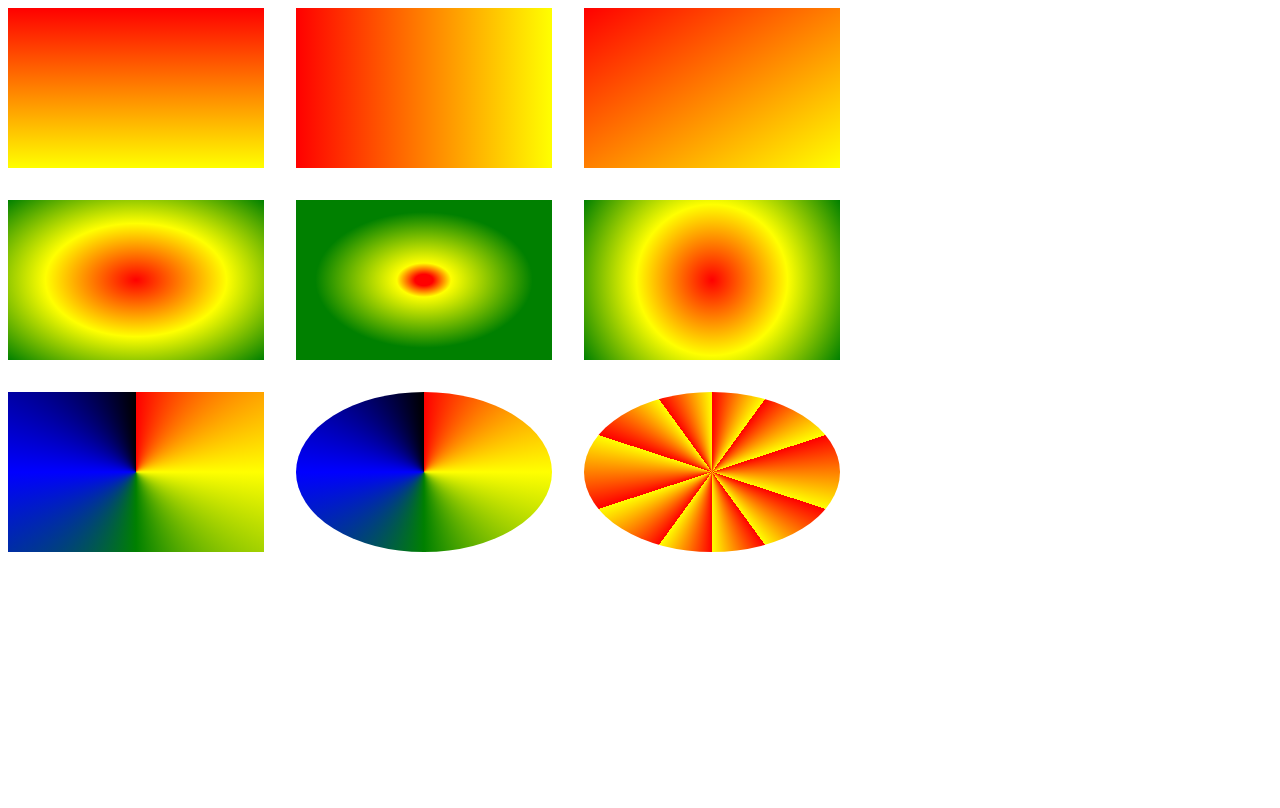
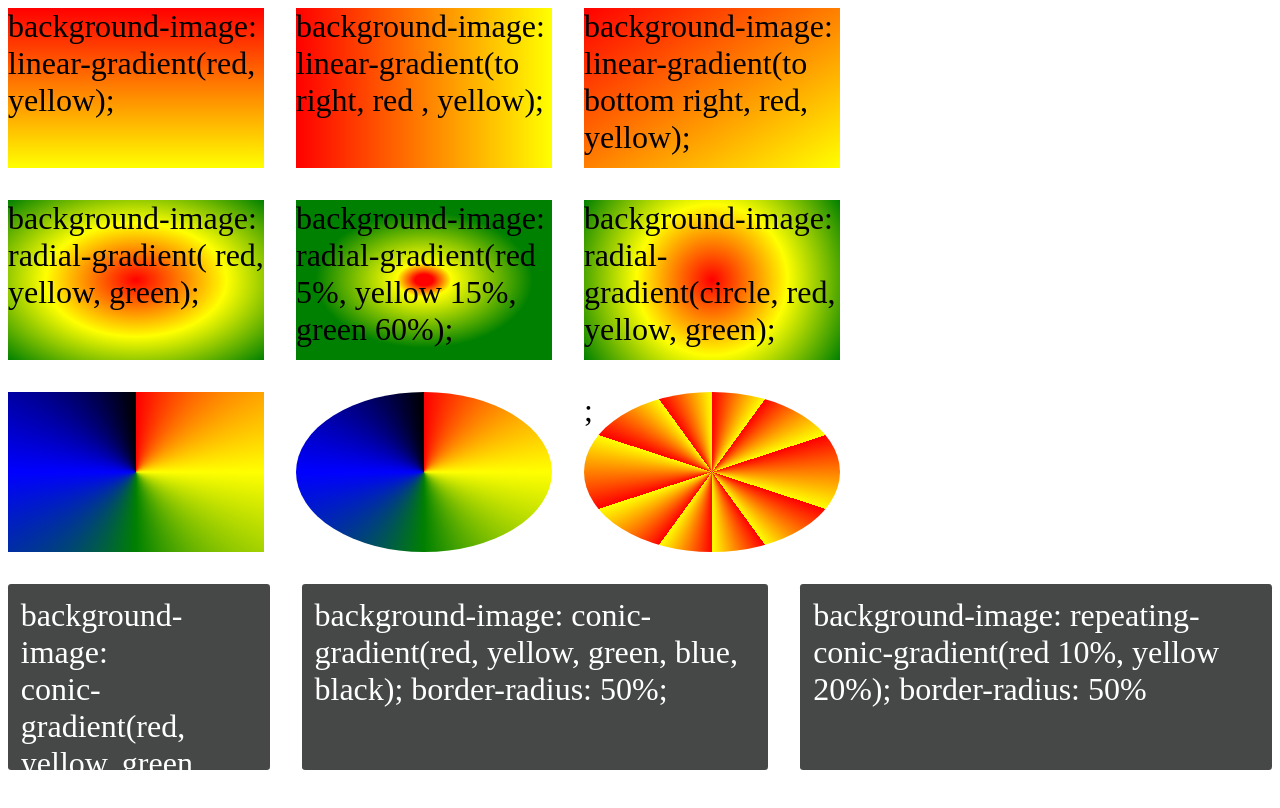
Before and after one commit to SebasTechMad/EjerciciosInterfacse, a plain HTML site: page css3-avanzado/ejemplos/gradients.html in a window 1280 px wide. Drawn offline with Linux system fonts and the light colour scheme.

Commit message:
subida final del trabajo este

```diff
--- a/css3-avanzado/ejemplos/gradients.html
+++ b/css3-avanzado/ejemplos/gradients.html
@@ -4,12 +4,14 @@
         <meta charset="UTF-8">
         <meta name="viewport" content="width=device-width, initial-scale=1.0">
         <title>Document</title>
+        <link rel="stylesheet" href="../styles/examples-styles.css">
         <style>
             body{
                 display: flex;
                 flex-direction: column;
                 gap: 2rem;
                 flex-wrap: wrap;
+                font-size: 4vh;
             }
 
             div{
@@ -69,19 +71,26 @@
     </head>
     <body>
         <div class="div-row">
-            <div class="GradientLinear1"></div>
-            <div class="GradientLinear2"></div>
-            <div class="GradientLinear3"></div>
+            <div class="GradientLinear1">background-image: linear-gradient(red, yellow);</div>
+            <div class="GradientLinear2">background-image: linear-gradient(to right, red , yellow);</div>
+            <div class="GradientLinear3">background-image: linear-gradient(to bottom right, red, yellow);</div>
         </div>
         <div class="div-row">
-            <div class="GradientRadial1"></div>
-            <div class="GradientRadial2"></div>
-            <div class="GradientRadial3"></div>
+            <div class="GradientRadial1">background-image: radial-gradient( red, yellow, green);</div>
+            <div class="GradientRadial2">background-image: radial-gradient(red 5%, yellow 15%, green 60%);</div>
+            <div class="GradientRadial3">background-image: radial-gradient(circle, red, yellow, green);</div>
         </div>
         <div class="div-row">
             <div class="GradientConic1"></div>
             <div class="GradientConic2"></div>
-            <div class="GradientConic3"></div>
+            <div class="GradientConic3">;</div>
+        </div>
+        <div class="div-row">
+            <div class="css-code">background-image:<br>conic-gradient(red, yellow, green, blue, black);</div>
+            <div class="css-code">background-image: conic-gradient(red, yellow, green, blue, black);
+                border-radius: 50%;</div>
+            <div class="css-code">background-image: repeating-conic-gradient(red 10%, yellow 20%);
+                border-radius: 50%</div>
         </div>
     </body>
 </html>
--- a/css3-avanzado/styles/styles.css
+++ b/css3-avanzado/styles/styles.css
@@ -122,7 +122,8 @@ li:hover{
   }
 
   .style-iframe{
-      height: 50vh;
+      width: 20vw;
+      height: 20vh;
 
   }
 
```
Also changed, not shown: css3-avanzado/ejemplos/shadows.html (+2 -0 lines).
